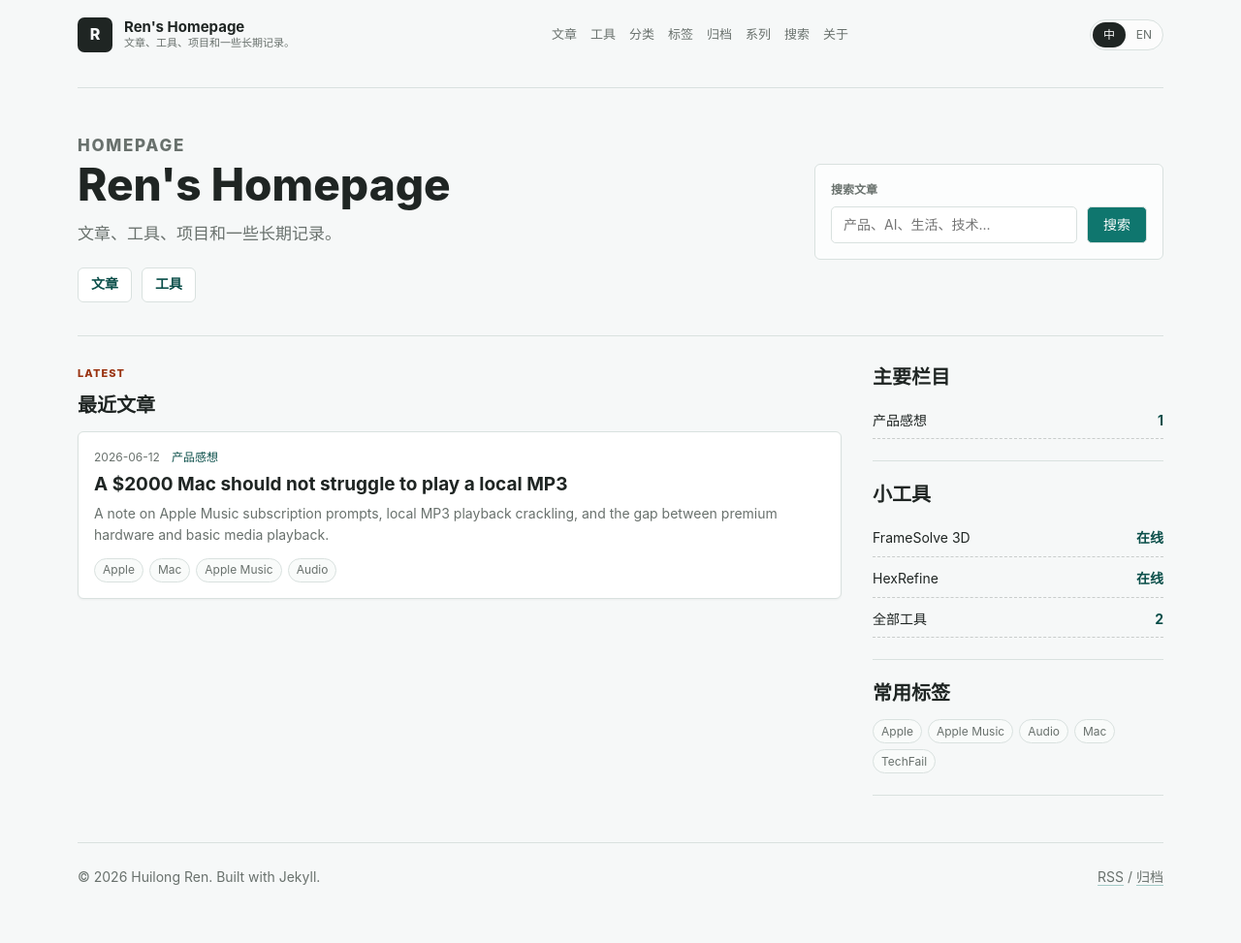
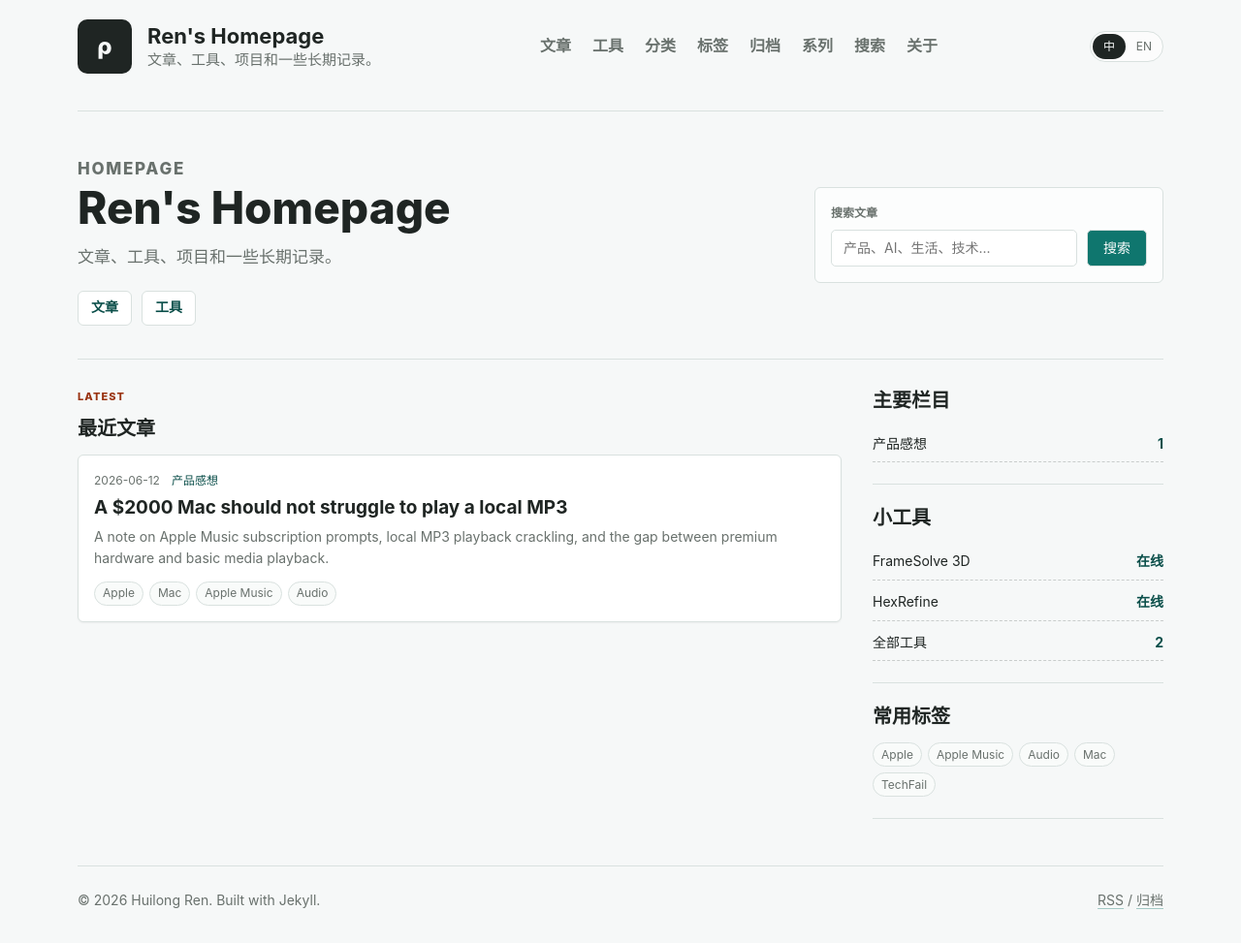
Before and after one commit to hl-ren/hl-ren.github.io, a Jekyll site: the page built from index.html, in a window 1280 px wide. Shown: the whole page at 97% size. Built offline with Jekyll 4.4.1, drawn with Linux system fonts in a browser that asks for light colours; before the commit the page ends 949 px from its top, so only the background shows below that.

Commit message:
Enlarge header and use rho logo

```diff
--- a/_includes/header.html
+++ b/_includes/header.html
@@ -1,6 +1,6 @@
 <header class="site-header">
   <a class="brand" href="{{ '/' | relative_url }}">
-    <span class="brand-mark">R</span>
+    <span class="brand-mark">ρ</span>
     <span>
       <strong>{{ site.title }}</strong>
       <small data-i18n-key="site.description">{{ site.description }}</small>
--- a/assets/css/style.css
+++ b/assets/css/style.css
@@ -50,27 +50,28 @@ a:hover {
   display: flex;
   align-items: center;
   justify-content: space-between;
-  gap: 22px;
-  padding: 18px 0;
+  gap: 28px;
+  padding: 20px 0;
 }
 
 .brand {
   display: inline-flex;
   align-items: center;
-  gap: 12px;
-  min-width: 240px;
+  gap: 16px;
+  min-width: 320px;
   text-decoration: none;
 }
 
 .brand-mark {
   display: grid;
   place-items: center;
-  width: 36px;
-  height: 36px;
-  border-radius: 7px;
+  width: 56px;
+  height: 56px;
+  border-radius: 10px;
   background: var(--ink);
   color: var(--bg);
   font-weight: 800;
+  font-size: 24px;
 }
 
 .brand strong,
@@ -80,12 +81,12 @@ a:hover {
 
 .brand strong {
   line-height: 1.2;
-  font-size: 15px;
+  font-size: 22px;
 }
 
 .brand small {
   color: var(--muted);
-  font-size: 11px;
+  font-size: 15px;
   line-height: 1.4;
 }
 
@@ -93,9 +94,10 @@ a:hover {
   display: flex;
   flex-wrap: wrap;
   justify-content: flex-end;
-  gap: 6px 14px;
+  gap: 8px 22px;
   color: var(--muted);
-  font-size: 13px;
+  font-size: 16px;
+  font-weight: 650;
 }
 
 .site-nav a {
@@ -660,6 +662,8 @@ a:hover {
     order: 3;
     width: 100%;
     justify-content: flex-start;
+    gap: 8px 16px;
+    font-size: 15px;
   }
 
   .hero,
@@ -692,13 +696,24 @@ a:hover {
     min-width: 0;
   }
 
+  .brand-mark {
+    width: 42px;
+    height: 42px;
+    border-radius: 8px;
+    font-size: 18px;
+  }
+
+  .brand strong {
+    font-size: 18px;
+  }
+
   .brand small {
     display: none;
   }
 
   .site-nav {
-    gap: 6px 12px;
-    font-size: 13px;
+    gap: 7px 13px;
+    font-size: 14px;
   }
 
   .hero h1 {
```
